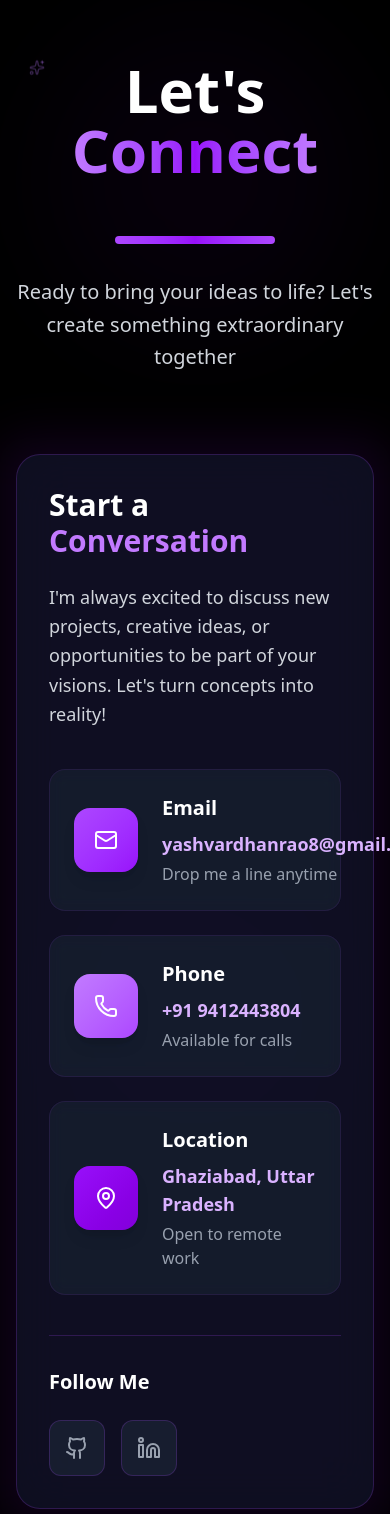
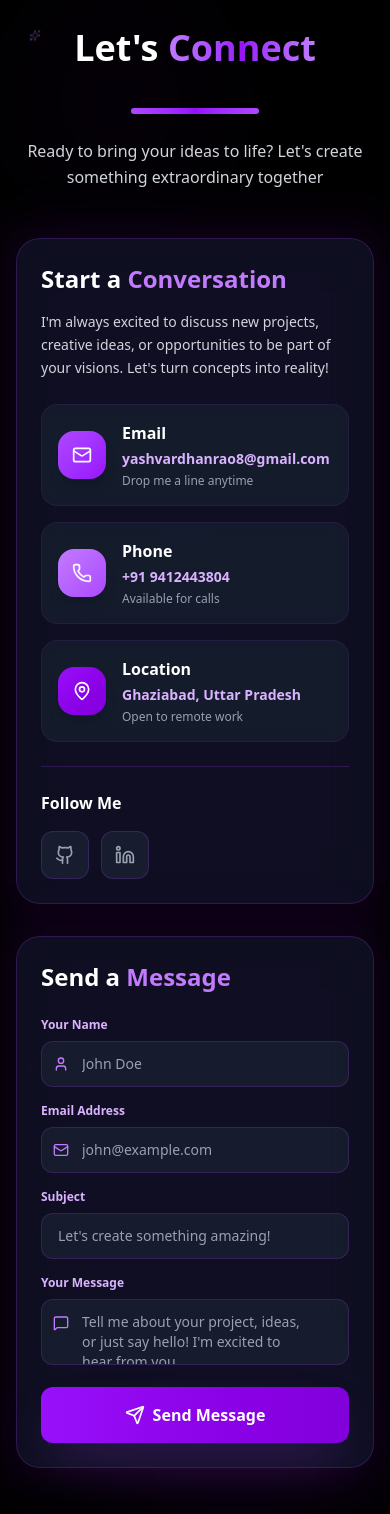
Before and after one commit to yadav-yashvardhan/My-Portfolio, a React (Vite) app: page / in a window 390 px wide. Shown: the part 9020-10534 px from the top of the page. Built offline with nearby package versions, Linux system fonts and the light colour scheme.

Commit message:
Update Contact.jsx

```diff
--- a/src/components/Contact.jsx
+++ b/src/components/Contact.jsx
@@ -28,7 +28,7 @@
   // Contact information with enhanced styling
   const contactInfo = [
     {
-      icon: <Mail className="w-6 h-6" />,
+      icon: <Mail className="w-5 h-5 sm:w-6 sm:h-6" />,
       title: 'Email',
       value: 'yashvardhanrao8@gmail.com',
       link: 'mailto:yashvardhanrao8@gmail.com',
@@ -37,7 +37,7 @@
       bgGradient: 'from-purple-500/10 to-purple-600/10'
     },
     {
-      icon: <Phone className="w-6 h-6" />,
+      icon: <Phone className="w-5 h-5 sm:w-6 sm:h-6" />,
       title: 'Phone',
       value: '+91 9412443804',
       link: 'tel:+91 9412443804',
@@ -46,7 +46,7 @@
       bgGradient: 'from-purple-400/10 to-purple-500/10'
     },
     {
-      icon: <MapPin className="w-6 h-6" />,
+      icon: <MapPin className="w-5 h-5 sm:w-6 sm:h-6" />,
       title: 'Location',
       value: 'Ghaziabad, Uttar Pradesh',
       link: '#contact',
@@ -59,14 +59,14 @@
   // Social media links with animations
   const socialLinks = [
     {
-      icon: <Github className="w-6 h-6" />,
+      icon: <Github className="w-5 h-5 sm:w-6 sm:h-6" />,
       name: 'GitHub',
       url: 'https://github.com/yadav-yashvardhan',
       color: 'hover:text-gray-300',
       bgColor: 'hover:bg-gray-600/20'
     },
     {
-      icon: <Linkedin className="w-6 h-6" />,
+      icon: <Linkedin className="w-5 h-5 sm:w-6 sm:h-6" />,
       name: 'LinkedIn',
       url: 'https://www.linkedin.com/in/yash-vardhan-yadav-0a1b7b301?utm_source=share&utm_campaign=share_via&utm_content=profile&utm_medium=android_app"',
       color: 'hover:text-purple-400',
@@ -101,17 +101,17 @@
   };
 
   return (
-    <div className="relative min-h-screen bg-black py-20 px-4 overflow-hidden" id="contact">
+    <div className="relative min-h-screen bg-black py-12 sm:py-16 md:py-20 px-4 sm:px-6 lg:px-8 overflow-hidden" id="contact">
       {/* Dynamic Background */}
       <div className="absolute inset-0 opacity-40">
-        <div className="absolute top-10 left-10 w-80 h-80 bg-purple-600/20 rounded-full blur-3xl animate-pulse"></div>
-        <div className="absolute bottom-10 right-10 w-96 h-96 bg-purple-500/20 rounded-full blur-3xl animate-pulse delay-1000"></div>
-        <div className="absolute top-1/3 left-1/2 transform -translate-x-1/2 w-72 h-72 bg-purple-600/15 rounded-full blur-3xl animate-pulse delay-500"></div>
+        <div className="absolute top-6 sm:top-10 left-6 sm:left-10 w-48 sm:w-64 md:w-80 h-48 sm:h-64 md:h-80 bg-purple-600/20 rounded-full blur-3xl animate-pulse"></div>
+        <div className="absolute bottom-6 sm:bottom-10 right-6 sm:right-10 w-64 sm:w-80 md:w-96 h-64 sm:h-80 md:h-96 bg-purple-500/20 rounded-full blur-3xl animate-pulse delay-1000"></div>
+        <div className="absolute top-1/3 left-1/2 transform -translate-x-1/2 w-48 sm:w-64 md:w-72 h-48 sm:h-64 md:h-72 bg-purple-600/15 rounded-full blur-3xl animate-pulse delay-500"></div>
       </div>
 
       {/* Interactive Cursor Effect */}
       <div
-        className="fixed w-4 h-4 bg-purple-400/30 rounded-full blur-sm pointer-events-none z-50 transition-all duration-300"
+        className="fixed w-3 sm:w-4 h-3 sm:h-4 bg-purple-400/30 rounded-full blur-sm pointer-events-none z-50 transition-all duration-300"
         style={{
           left: mousePosition.x - 8,
           top: mousePosition.y - 8,
@@ -123,9 +123,9 @@
       <div className="absolute inset-0 pointer-events-none">
         {[...Array(15)].map((_, i) => {
           const icons = [
-            <Sparkles key={i} className="w-4 h-4 text-purple-400/30" />,
-            <Zap key={i} className="w-3 h-3 text-purple-400/30" />,
-            <Heart key={i} className="w-3 h-3 text-purple-400/30" />
+            <Sparkles key={i} className="w-3 sm:w-4 h-3 sm:h-4 text-purple-400/30" />,
+            <Zap key={i} className="w-2 sm:w-3 h-2 sm:h-3 text-purple-400/30" />,
+            <Heart key={i} className="w-2 sm:w-3 h-2 sm:h-3 text-purple-400/30" />
           ];
 
           return (
@@ -145,11 +145,11 @@
         })}
       </div>
 
-      <div className="relative z-10 container max-w-7xl mx-auto">
+      <div className="relative z-10 container max-w-7xl mx-auto w-full">
         {/* Header Section */}
-        <div className={`text-center mb-20 transition-all duration-1000 ${isVisible ? 'opacity-100 translate-y-0' : 'opacity-0 translate-y-10'}`}>
-          <div className="relative inline-block mb-8">
-            <h2 className="text-6xl md:text-8xl font-black text-white mb-6 relative">
+        <div className={`text-center mb-12 sm:mb-16 md:mb-20 transition-all duration-1000 ${isVisible ? 'opacity-100 translate-y-0' : 'opacity-0 translate-y-10'}`}>
+          <div className="relative inline-block mb-6 sm:mb-8">
+            <h2 className="text-4xl sm:text-5xl md:text-6xl lg:text-7xl font-black text-white mb-4 sm:mb-6 relative">
               Let's{' '}
               <span className="bg-gradient-to-r from-purple-400 via-purple-600 to-purple-400 bg-clip-text text-transparent">
                 Connect
@@ -157,58 +157,58 @@
             </h2>
           </div>
 
-          <div className="flex justify-center mb-8">
-            <div className="w-40 h-2 bg-gradient-to-r from-purple-500 via-purple-600 to-purple-500 rounded-full relative overflow-hidden">
+          <div className="flex justify-center mb-6 sm:mb-8">
+            <div className="w-32 sm:w-40 h-1.5 sm:h-2 bg-gradient-to-r from-purple-500 via-purple-600 to-purple-500 rounded-full relative overflow-hidden">
               <div className="absolute inset-0 bg-white/30 transform -translate-x-full animate-pulse"></div>
             </div>
           </div>
 
-          <p className="text-xl md:text-2xl text-gray-300 max-w-4xl mx-auto leading-relaxed">
+          <p className="text-base sm:text-lg md:text-xl lg:text-2xl text-gray-300 max-w-4xl mx-auto leading-relaxed">
             Ready to bring your ideas to life? Let's create something extraordinary together
           </p>
         </div>
 
         {/* Main Content */}
-        <div className="grid grid-cols-1 xl:grid-cols-2 gap-16">
+        <div className="grid grid-cols-1 lg:grid-cols-2 gap-8 sm:gap-12 lg:gap-16">
 
           {/* Left Column: Contact Information */}
           <div className={`transition-all duration-1000 delay-300 ${isVisible ? 'opacity-100 translate-x-0' : 'opacity-0 -translate-x-10'}`}>
             <div className="relative">
-              <div className="absolute -inset-4 bg-purple-600/10 blur-xl rounded-3xl"></div>
+              <div className="absolute -inset-3 sm:-inset-4 bg-purple-600/10 blur-xl rounded-3xl"></div>
 
-              <div className="relative bg-gray-900/60 backdrop-blur-xl border border-purple-500/20 rounded-3xl p-8">
-                <h3 className="text-3xl md:text-4xl font-bold text-white mb-6">
+              <div className="relative bg-gray-900/60 backdrop-blur-xl border border-purple-500/20 rounded-3xl p-6 sm:p-8">
+                <h3 className="text-2xl sm:text-3xl md:text-4xl font-bold text-white mb-4 sm:mb-6">
                   Start a{' '}
                   <span className="text-purple-400">
                     Conversation
                   </span>
                 </h3>
 
-                <p className="text-lg text-gray-300 mb-10 leading-relaxed">
+                <p className="text-sm sm:text-base md:text-lg text-gray-300 mb-6 sm:mb-8 md:mb-10 leading-relaxed">
                   I'm always excited to discuss new projects, creative ideas, or opportunities to be part of your visions. Let's turn concepts into reality!
                 </p>
 
                 {/* Contact Cards */}
-                <div className="space-y-6 mb-10">
+                <div className="space-y-4 sm:space-y-6 mb-6 sm:mb-8 md:mb-10">
                   {contactInfo.map((info, index) => (
                     <div key={index} className="group relative">
                       <div className="absolute -inset-1 bg-purple-600/20 rounded-2xl blur opacity-0 group-hover:opacity-100 transition duration-500"></div>
 
                       <a
                         href={info.link}
-                        className="relative flex items-center gap-6 bg-gray-800/40 backdrop-blur-sm border border-purple-500/10 rounded-2xl p-6 hover:border-purple-400/30 transition-all duration-500 group-hover:scale-105"
+                        className="relative flex items-center gap-4 sm:gap-6 bg-gray-800/40 backdrop-blur-sm border border-purple-500/10 rounded-2xl p-4 sm:p-6 hover:border-purple-400/30 transition-all duration-500 group-hover:scale-[1.02] sm:group-hover:scale-105"
                       >
-                        <div className={`flex-shrink-0 w-16 h-16 bg-gradient-to-br ${info.gradient} rounded-2xl flex items-center justify-center text-white shadow-lg group-hover:shadow-purple-500/25`}>
+                        <div className={`flex-shrink-0 w-12 h-12 sm:w-14 sm:h-14 md:w-16 md:h-16 bg-gradient-to-br ${info.gradient} rounded-2xl flex items-center justify-center text-white shadow-lg group-hover:shadow-purple-500/25`}>
                           {info.icon}
                         </div>
                         <div className="flex-1">
-                          <h4 className="text-xl font-bold text-white mb-2 group-hover:text-purple-300 transition-colors">
+                          <h4 className="text-base sm:text-lg md:text-xl font-bold text-white mb-1 sm:mb-2 group-hover:text-purple-300 transition-colors">
                             {info.title}
                           </h4>
-                          <p className="text-purple-300 font-semibold mb-1 text-lg">
+                          <p className="text-purple-300 font-semibold mb-1 text-sm sm:text-base md:text-lg">
                             {info.value}
                           </p>
-                          <p className="text-gray-400">
+                          <p className="text-gray-400 text-xs sm:text-sm">
                             {info.description}
                           </p>
                         </div>
@@ -218,16 +218,16 @@
                 </div>
 
                 {/* Social Links */}
-                <div className="border-t border-purple-500/20 pt-8">
-                  <h4 className="text-xl font-bold text-white mb-6">Follow Me</h4>
-                  <div className="flex gap-4">
+                <div className="border-t border-purple-500/20 pt-6 sm:pt-8">
+                  <h4 className="text-base sm:text-lg md:text-xl font-bold text-white mb-4 sm:mb-6">Follow Me</h4>
+                  <div className="flex gap-3 sm:gap-4">
                     {socialLinks.map((social, index) => (
                       <a
                         key={index}
                         href={social.url}
                         target="_blank"
                         rel="noopener noreferrer"
-                        className={`w-14 h-14 bg-gray-800/60 border border-purple-500/20 rounded-xl flex items-center justify-center text-gray-400 transition-all duration-300 hover:scale-110 hover:border-purple-400/40 ${social.color} ${social.bgColor}`}
+                        className={`w-12 h-12 sm:w-14 sm:h-14 bg-gray-800/60 border border-purple-500/20 rounded-xl flex items-center justify-center text-gray-400 transition-all duration-300 hover:scale-110 hover:border-purple-400/40 ${social.color} ${social.bgColor}`}
                       >
                         {social.icon}
                       </a>
@@ -241,10 +241,10 @@
           {/* Right Column: Contact Form */}
           <div className={`transition-all duration-1000 delay-500 ${isVisible ? 'opacity-100 translate-x-0' : 'opacity-0 translate-x-10'}`}>
             <div className="relative">
-              <div className="absolute -inset-4 bg-purple-600/10 blur-xl rounded-3xl"></div>
+              <div className="absolute -inset-3 sm:-inset-4 bg-purple-600/10 blur-xl rounded-3xl"></div>
 
-              <div className="relative bg-gray-900/60 backdrop-blur-xl border border-purple-500/20 rounded-3xl p-8">
-                <h3 className="text-3xl md:text-4xl font-bold text-white mb-8">
+              <div className="relative bg-gray-900/60 backdrop-blur-xl border border-purple-500/20 rounded-3xl p-6 sm:p-8">
+                <h3 className="text-2xl sm:text-3xl md:text-4xl font-bold text-white mb-6 sm:mb-8">
                   Send a{' '}
                   <span className="text-purple-400">
                     Message
@@ -253,34 +253,34 @@
 
                 {/* Status Messages */}
                 {submitStatus === 'success' && (
-                  <div className="mb-8 p-6 bg-green-500/10 border border-green-500/30 rounded-2xl flex items-center gap-4 text-green-400">
-                    <CheckCircle className="w-6 h-6" />
-                    <span className="text-lg">Message sent successfully! I'll get back to you soon.</span>
+                  <div className="mb-6 sm:mb-8 p-4 sm:p-6 bg-green-500/10 border border-green-500/30 rounded-2xl flex items-center gap-3 sm:gap-4 text-green-400">
+                    <CheckCircle className="w-5 h-5 sm:w-6 sm:h-6" />
+                    <span className="text-sm sm:text-base md:text-lg">Message sent successfully! I'll get back to you soon.</span>
                   </div>
                 )}
 
                 {submitStatus === 'error' && (
-                  <div className="mb-8 p-6 bg-red-500/10 border border-red-500/30 rounded-2xl flex items-center gap-4 text-red-400">
-                    <AlertTriangle className="w-6 h-6" />
-                    <span className="text-lg">Oops! Something went wrong. Please try again.</span>
+                  <div className="mb-6 sm:mb-8 p-4 sm:p-6 bg-red-500/10 border border-red-500/30 rounded-2xl flex items-center gap-3 sm:gap-4 text-red-400">
+                    <AlertTriangle className="w-5 h-5 sm:w-6 sm:h-6" />
+                    <span className="text-sm sm:text-base md:text-lg">Oops! Something went wrong. Please try again.</span>
                   </div>
                 )}
 
-                <div className="space-y-6">
-                  <div className="grid grid-cols-1 md:grid-cols-2 gap-6">
+                <div className="space-y-4 sm:space-y-6">
+                  <div className="grid grid-cols-1 md:grid-cols-2 gap-4 sm:gap-6">
                     {/* Name Field */}
                     <div className="relative group">
-                      <label className="block text-sm font-semibold text-purple-300 mb-3">
+                      <label className="block text-xs sm:text-sm font-semibold text-purple-300 mb-2 sm:mb-3">
                         Your Name
                       </label>
                       <div className="relative">
-                        <User className="absolute left-4 top-1/2 transform -translate-y-1/2 text-purple-400 w-5 h-5" />
+                        <User className="absolute left-3 sm:left-4 top-1/2 transform -translate-y-1/2 text-purple-400 w-4 sm:w-5 h-4 sm:h-5" />
                         <input
                           type="text"
                           name="name"
                           value={formData.name}
                           onChange={handleInputChange}
-                          className="w-full bg-gray-800/50 border border-purple-500/20 rounded-xl py-4 px-12 text-white placeholder-gray-400 focus:outline-none focus:ring-2 focus:ring-purple-500 focus:border-transparent transition-all duration-300 text-lg group-hover:border-purple-400/40"
+                          className="w-full bg-gray-800/50 border border-purple-500/20 rounded-xl py-3 sm:py-4 px-10 sm:px-12 text-white placeholder-gray-400 focus:outline-none focus:ring-2 focus:ring-purple-500 focus:border-transparent transition-all duration-300 text-sm sm:text-base group-hover:border-purple-400/40"
                           placeholder="John Doe"
                         />
                       </div>
@@ -288,17 +288,17 @@
 
                     {/* Email Field */}
                     <div className="relative group">
-                      <label className="block text-sm font-semibold text-purple-300 mb-3">
+                      <label className="block text-xs sm:text-sm font-semibold text-purple-300 mb-2 sm:mb-3">
                         Email Address
                       </label>
                       <div className="relative">
-                        <Mail className="absolute left-4 top-1/2 transform -translate-y-1/2 text-purple-400 w-5 h-5" />
+                        <Mail className="absolute left-3 sm:left-4 top-1/2 transform -translate-y-1/2 text-purple-400 w-4 sm:w-5 h-4 sm:h-5" />
                         <input
                           type="email"
                           name="email"
                           value={formData.email}
                           onChange={handleInputChange}
-                          className="w-full bg-gray-800/50 border border-purple-500/20 rounded-xl py-4 px-12 text-white placeholder-gray-400 focus:outline-none focus:ring-2 focus:ring-purple-500 focus:border-transparent transition-all duration-300 text-lg group-hover:border-purple-400/40"
+                          className="w-full bg-gray-800/50 border border-purple-500/20 rounded-xl py-3 sm:py-4 px-10 sm:px-12 text-white placeholder-gray-400 focus:outline-none focus:ring-2 focus:ring-purple-500 focus:border-transparent transition-all duration-300 text-sm sm:text-base group-hover:border-purple-400/40"
                           placeholder="john@example.com"
                         />
                       </div>
@@ -307,7 +307,7 @@
 
                   {/* Subject Field */}
                   <div className="relative group">
-                    <label className="block text-sm font-semibold text-purple-300 mb-3">
+                    <label className="block text-xs sm:text-sm font-semibold text-purple-300 mb-2 sm:mb-3">
                       Subject
                     </label>
                     <input
@@ -315,24 +315,24 @@
                       name="subject"
                       value={formData.subject}
                       onChange={handleInputChange}
-                      className="w-full bg-gray-800/50 border border-purple-500/20 rounded-xl py-4 px-6 text-white placeholder-gray-400 focus:outline-none focus:ring-2 focus:ring-purple-500 focus:border-transparent transition-all duration-300 text-lg group-hover:border-purple-400/40"
+                      className="w-full bg-gray-800/50 border border-purple-500/20 rounded-xl py-3 sm:py-4 px-4 sm:px-6 text-white placeholder-gray-400 focus:outline-none focus:ring-2 focus:ring-purple-500 focus:border-transparent transition-all duration-300 text-sm sm:text-base group-hover:border-purple-400/40"
                       placeholder="Let's create something amazing!"
                     />
                   </div>
 
                   {/* Message Field */}
                   <div className="relative group">
-                    <label className="block text-sm font-semibold text-purple-300 mb-3">
+                    <label className="block text-xs sm:text-sm font-semibold text-purple-300 mb-2 sm:mb-3">
                       Your Message
                     </label>
                     <div className="relative">
-                      <MessageSquare className="absolute left-4 top-6 text-purple-400 w-5 h-5" />
+                      <MessageSquare className="absolute left-3 sm:left-4 top-4 sm:top-6 text-purple-400 w-4 sm:w-5 h-4 sm:h-5" />
                       <textarea
                         name="message"
                         value={formData.message}
                         onChange={handleInputChange}
-                        rows="6"
-                        className="w-full bg-gray-800/50 border border-purple-500/20 rounded-xl py-4 px-12 text-white placeholder-gray-400 focus:outline-none focus:ring-2 focus:ring-purple-500 focus:border-transparent transition-all duration-300 text-lg resize-none group-hover:border-purple-400/40"
+                        rows="5 sm:rows-6"
+                        className="w-full bg-gray-800/50 border border-purple-500/20 rounded-xl py-3 sm:py-4 px-10 sm:px-12 text-white placeholder-gray-400 focus:outline-none focus:ring-2 focus:ring-purple-500 focus:border-transparent transition-all duration-300 text-sm sm:text-base resize-none group-hover:border-purple-400/40"
                         placeholder="Tell me about your project, ideas, or just say hello! I'm excited to hear from you..."
                       />
                     </div>
@@ -342,18 +342,18 @@
                   <button
                     onClick={handleSubmit}
                     disabled={isSubmitting}
-                    className="w-full relative group overflow-hidden bg-gradient-to-r from-purple-600 to-purple-700 text-white font-bold py-6 px-8 rounded-xl text-xl hover:from-purple-500 hover:to-purple-600 transition-all duration-300 transform hover:scale-105 shadow-2xl shadow-purple-500/25 disabled:opacity-50 disabled:cursor-not-allowed disabled:transform-none"
+                    className="w-full relative group overflow-hidden bg-gradient-to-r from-purple-600 to-purple-700 text-white font-bold py-4 sm:py-5 md:py-6 px-6 sm:px-8 rounded-xl text-base sm:text-lg md:text-xl hover:from-purple-500 hover:to-purple-600 transition-all duration-300 transform hover:scale-[1.02] sm:hover:scale-105 shadow-2xl shadow-purple-500/25 disabled:opacity-50 disabled:cursor-not-allowed disabled:transform-none"
                   >
                     <div className="absolute inset-0 bg-gradient-to-r from-white/0 to-white/20 transform -translate-x-full group-hover:translate-x-full transition-transform duration-700"></div>
-                    <div className="relative flex items-center justify-center gap-3">
+                    <div className="relative flex items-center justify-center gap-2 sm:gap-3">
                       {isSubmitting ? (
                         <>
-                          <Clock className="animate-spin w-6 h-6" />
+                          <Clock className="animate-spin w-5 h-5 sm:w-6 sm:h-6" />
                           Sending Magic...
                         </>
                       ) : (
                         <>
-                          <Send className="w-6 h-6" />
+                          <Send className="w-5 h-5 sm:w-6 sm:h-6" />
                           Send Message
                         </>
                       )}
@@ -366,13 +366,13 @@
         </div>
 
         {/* Bottom CTA */}
-        <div className={`text-center mt-20 transition-all duration-1000 delay-700 ${isVisible ? 'opacity-100 translate-y-0' : 'opacity-0 translate-y-10'}`}>
-          <div className="inline-flex items-center bg-gradient-to-r from-purple-900/30 to-purple-800/30 backdrop-blur-xl border border-purple-500/20 rounded-full px-10 py-4">
-            <Sparkles className="w-6 h-6 text-purple-400 mr-3 animate-pulse" />
-            <span className="text-white font-semibold text-xl">
+        <div className={`text-center mt-12 sm:mt-16 md:mt-20 transition-all duration-1000 delay-700 ${isVisible ? 'opacity-100 translate-y-0' : 'opacity-0 translate-y-10'}`}>
+          <div className="inline-flex items-center bg-gradient-to-r from-purple-900/30 to-purple-800/30 backdrop-blur-xl border border-purple-500/20 rounded-full px-6 sm:px-8 md:px-10 py-3 sm:py-4 text-sm sm:text-base md:text-lg">
+            <Sparkles className="w-5 h-5 sm:w-6 sm:h-6 text-purple-400 mr-2 sm:mr-3 animate-pulse" />
+            <span className="text-white font-semibold">
               Let's Build Something Amazing Together
             </span>
-            <div className="ml-3 w-3 h-3 bg-purple-400 rounded-full animate-bounce"></div>
+            <div className="ml-2 sm:ml-3 w-2 sm:w-3 h-2 sm:h-3 bg-purple-400 rounded-full animate-bounce"></div>
           </div>
         </div>
       </div>
```
